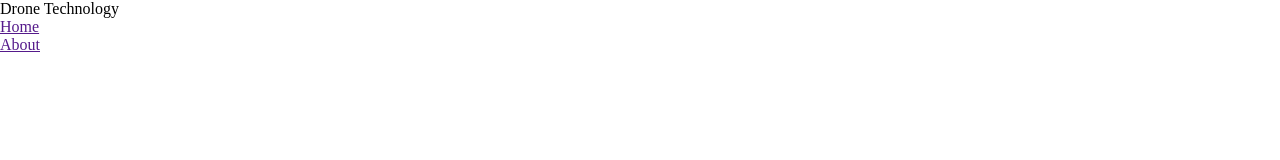
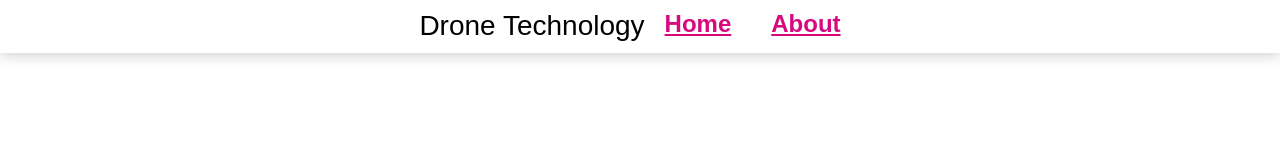
Before and after one commit to Programmer005/myhackathon, a plain HTML site: page index.html in a window 1280 px wide. Drawn offline with Linux system fonts and the light colour scheme.

Commit message:
Update style.css

```diff
--- a/style.css
+++ b/style.css
@@ -5,3 +5,82 @@
   margin: 0;
   box-sizing: border-box;
 }
+
+@import url("https://fonts.googleapis.com/css2?family=Nunito+Sans:wght@900&display=swap");
+@import url("https://fonts.googleapis.com/css2?family=Nunito+Sans&display=swap");
+@import url("https://fonts.googleapis.com/css2?family=Sora:wght@800&display=swap");
+@import url("https://fonts.googleapis.com/css2?family=Work+Sans&display=swap");
+
+:root {
+  --head-fnt: "Nunito Sans", sans-serif;
+  --scr-fnt: "Work Sans", serif;
+}
+
+::selection {
+  background: var(--purple);
+  color: white;
+}
+
+body {
+  scroll-behavior: smooth;
+}
+
+h1 {
+  font-family: var(--head-fnt);
+}
+
+p {
+  font-family: var(--scr-fnt);
+}
+
+*,
+*::after,
+*::before {
+  padding: 0;
+  margin: 0;
+  box-sizing: border-box;
+}
+
+:root {
+  --blue: #24468e;
+  --purple: #7e3f9e;
+  --pink: #d8097e;
+}
+
+nav {
+  box-shadow: 0 0 15px rgba(0, 0, 0, 0.25);
+  padding: 0.5rem;
+  display: flex;
+  font-size: 1.5rem;
+  align-items: center;
+  justify-content: space-evenly;
+  font-family: Nunito Sans, sans-serif;
+}
+
+nav span {
+  color: black;
+  font-size: 1.75rem;
+  font-weight: 300;
+}
+
+nav ul {
+  list-style-type: none;
+  justify-content: space-evenly;
+  padding: 0.15rem;
+  display: flex;
+  font-weight: bold;
+}
+
+nav li {
+  margin: 0 1.25rem;
+}
+
+a {
+  font-weight: bold;
+  color: var(--pink);
+}
+
+nav a:hover,
+nav a:focus {
+  filter: opacity(0.8);
+}
```
